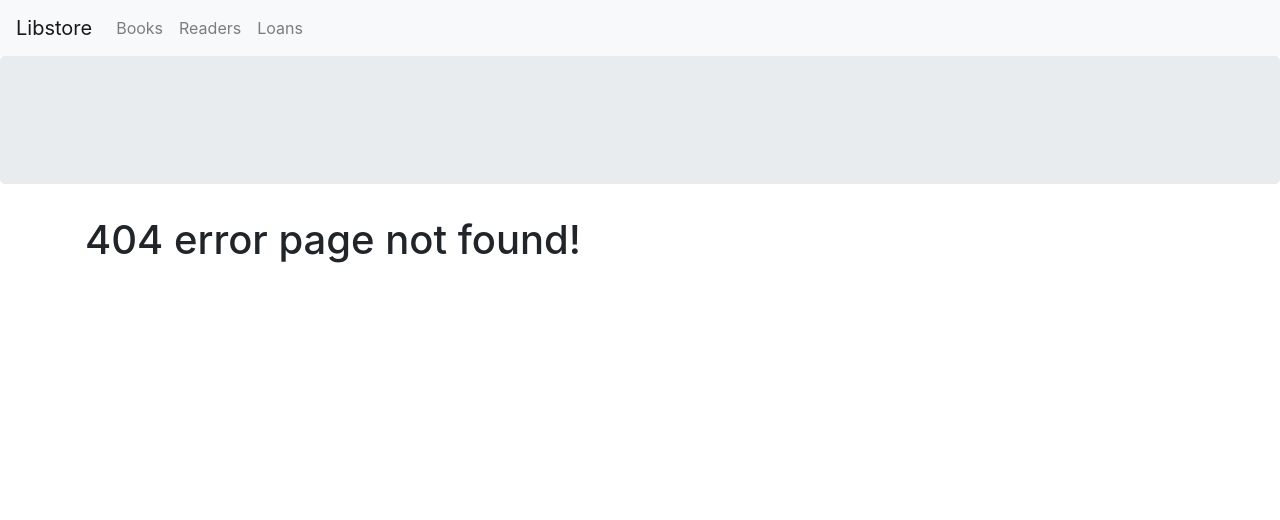
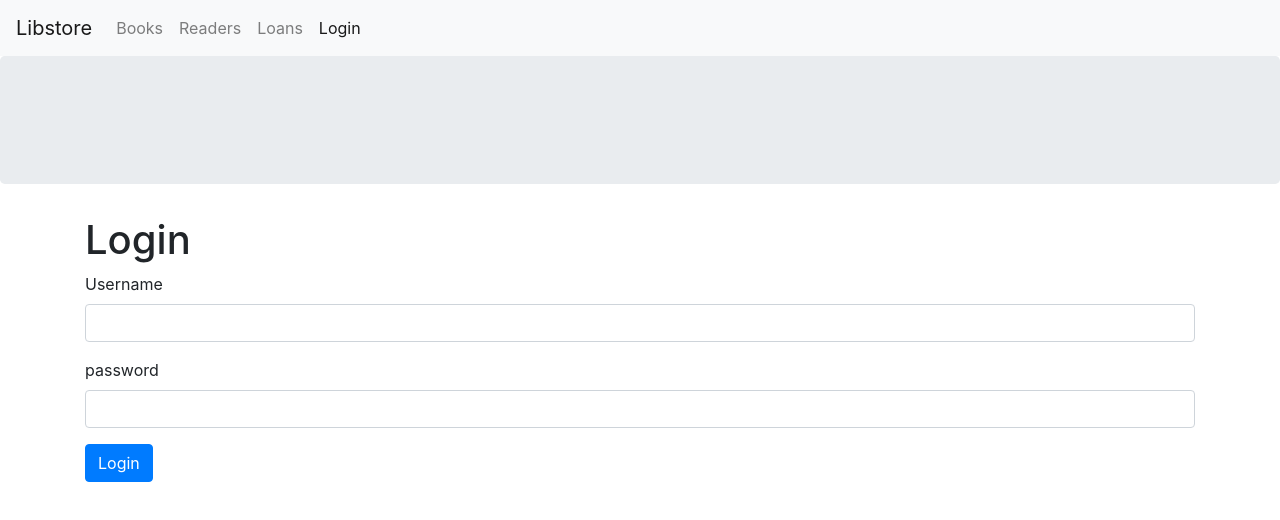
Before and after one commit to osmakins/Bookshop, a React (Create React App) app: page /login in a window 1280 px wide. Before the commit this address led to /not-found. Shown: the top 520 px of the page. Built offline with nearby package versions, Linux system fonts and the light colour scheme.

Commit message:
Add login component, link on nav, extract input

```diff
--- a/src/App.js
+++ b/src/App.js
@@ -7,6 +7,7 @@
 import Borrowals from './components/borrowals';
 import NotFound from './components/notFound';
 import BookForm from './components/bookForm';
+import LoginForm from './components/loginForm';
 
 
 function App() {
@@ -16,6 +17,7 @@
       <div className="jumbotron"></div>
       <main className="container">
         <Switch>
+          <Route path="/login" component={LoginForm} />
           <Route path="/books/:id" component={BookForm} />
           <Route path="/books" component={Books}></Route>
           <Route path="/readers" component={Readers}></Route>
--- /dev/null
+++ b/src/components/common/input.jsx
@@ -0,0 +1,15 @@
+import React from 'react';
+
+const Input = ({ name, label, value, onChange }) => {
+  return (
+    <div className="form-group"><label htmlFor={name}>{label}</label>
+      <input
+        name={name}
+        value={value}
+        id={name} type="text" className="form-control"
+        onChange={onChange} />
+    </div>
+  )
+}
+
+export default Input;
--- /dev/null
+++ b/src/components/loginForm.jsx
@@ -0,0 +1,53 @@
+import React, { Component } from 'react';
+import Input from './common/input';
+
+class LoginForm extends Component {
+  state = {
+    account: {
+      username: "",
+      password: ""
+    },
+    errors: {}
+  }
+
+  validate = () => {
+    return { username: "Username is required!" }
+  }
+
+  handleSubmit = e => {
+    e.preventDefault();
+
+    const errors = this.validate();
+    this.setState({ errors });
+    if (errors) return;
+
+    console.log('submitted!')
+  }
+
+  handleChange = ({ currentTarget: input }) => {
+    const account = { ...this.state.account }
+    account[input.name] = input.value;
+    this.setState({ account });
+  }
+
+  // componentDidMount() {
+  //   this.username.current.focus();
+  // }
+
+  render() {
+    const { account } = this.state
+
+    return (
+      <div>
+        <h1>Login</h1>
+        <form onSubmit={this.handleSubmit}>
+          <Input name="username" value={account.username} label="Username" onChange={this.handleChange} />
+          <Input name="password" value={account.password} label="password" onChange={this.handleChange} />
+          <button className="btn btn-primary">Login</button>
+        </form>
+      </div>
+    )
+  }
+}
+
+export default LoginForm;
--- a/src/components/navbar.jsx
+++ b/src/components/navbar.jsx
@@ -22,6 +22,7 @@
             <NavLink className="nav-link" to="books">Books</NavLink>
             <NavLink className="nav-link" to="/readers">Readers</NavLink>
             <NavLink className="nav-link" to="/borrowals">Loans</NavLink>
+            <NavLink className="nav-link" to="/login">Login</NavLink>
           </div>
         </div>
       </nav>
```
